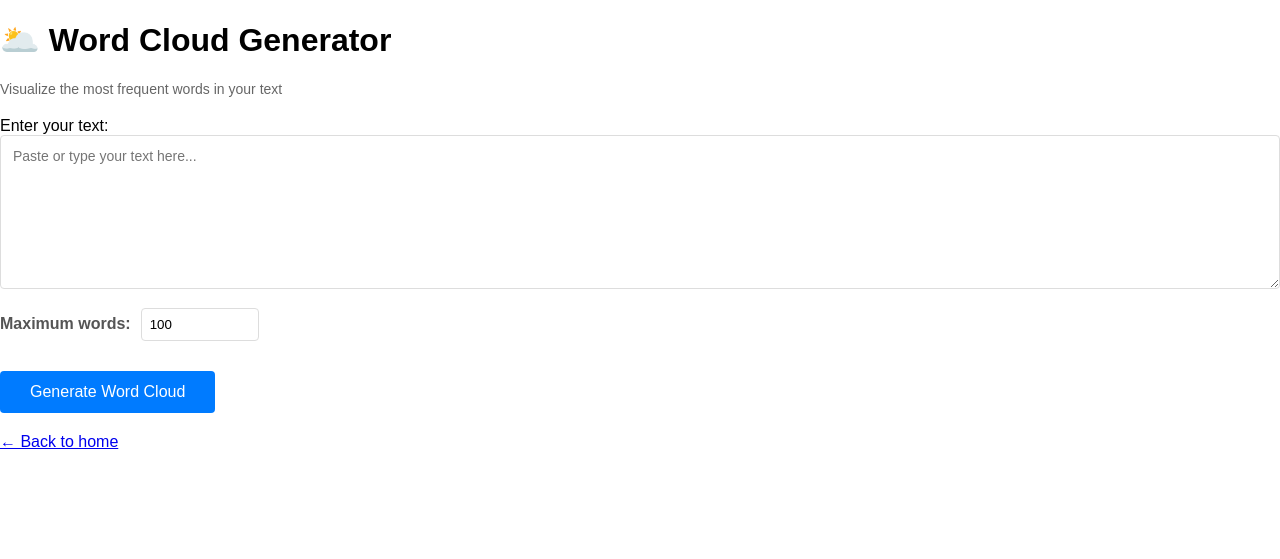
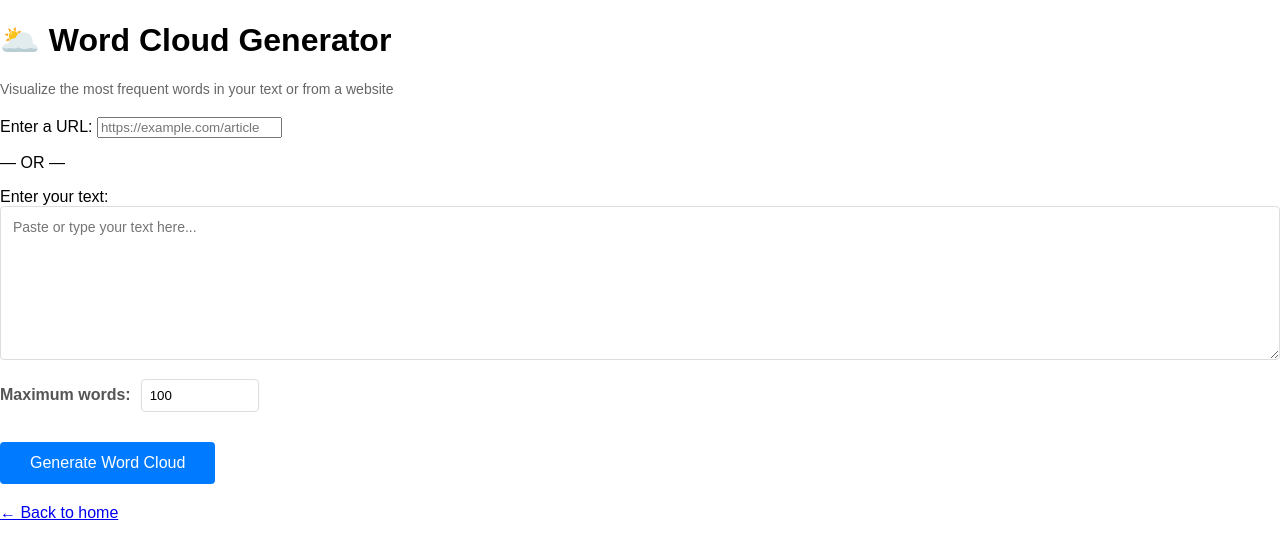
Before and after one commit to matsunagateitoku/NLP-Toolkit, a Flask app: page /wordcloud in a window 1280 px wide. Shown: the part 131-690 px from the top of the page. Run offline with Flask 3, Linux system fonts and the light colour scheme.

Commit message:
Update wc.html

```diff
--- a/templates/wc.html
+++ b/templates/wc.html
@@ -3,11 +3,19 @@
 {% block content %}
 <div class="container">
     <h1>🌥️ Word Cloud Generator</h1>
-    <p class="subtitle">Visualize the most frequent words in your text</p>
+    <p class="subtitle">Visualize the most frequent words in your text or from a website</p>
 
     <form method="POST" class="input-form">
+        <div class="input-section">
+            <label for="url_input">Enter a URL:</label>
+            <input type="url" name="url_input" id="url_input" placeholder="https://example.com/article">
+            <p class="or-divider">— OR —</p>
+        </div>
+
+        <div class="input-section">
             <label for="user_input">Enter your text:</label>
-        <textarea name="user_input" id="user_input" rows="8" placeholder="Paste or type your text here..." required></textarea>
+            <textarea name="user_input" id="user_input" rows="8" placeholder="Paste or type your text here..."></textarea>
+        </div>
 
         <div class="options">
             <label for="max_words">Maximum words:</label>
@@ -17,12 +25,13 @@
         <button type="submit">Generate Word Cloud</button>
     </form>
 
+    {% if error_message %}
+        <div class="error">
+            ❌ {{ error_message }}
+        </div>
+    {% endif %}
+
     {% if wordcloud_image %}
-        {% if wordcloud_image == "error" %}
-            <div class="error">
-                ❌ Error generating word cloud. Please check your input and try again.
-            </div>
-        {% else %}
         <div class="result">
             <h2>Your Word Cloud</h2>
             <div class="wordcloud-image">
@@ -30,11 +39,10 @@
             </div>
             {% if word_count %}
                 <div class="stats">
-                        📊 Total words in text: {{ word_count }}
+                    📊 Total words processed: {{ word_count }}
                 </div>
             {% endif %}
         </div>
-        {% endif %}
     {% endif %}
 
     <p><a href="{{ url_for('index') }}">← Back to home</a></p>
```
Lines whose indentation alone changed are shown as unchanged.
